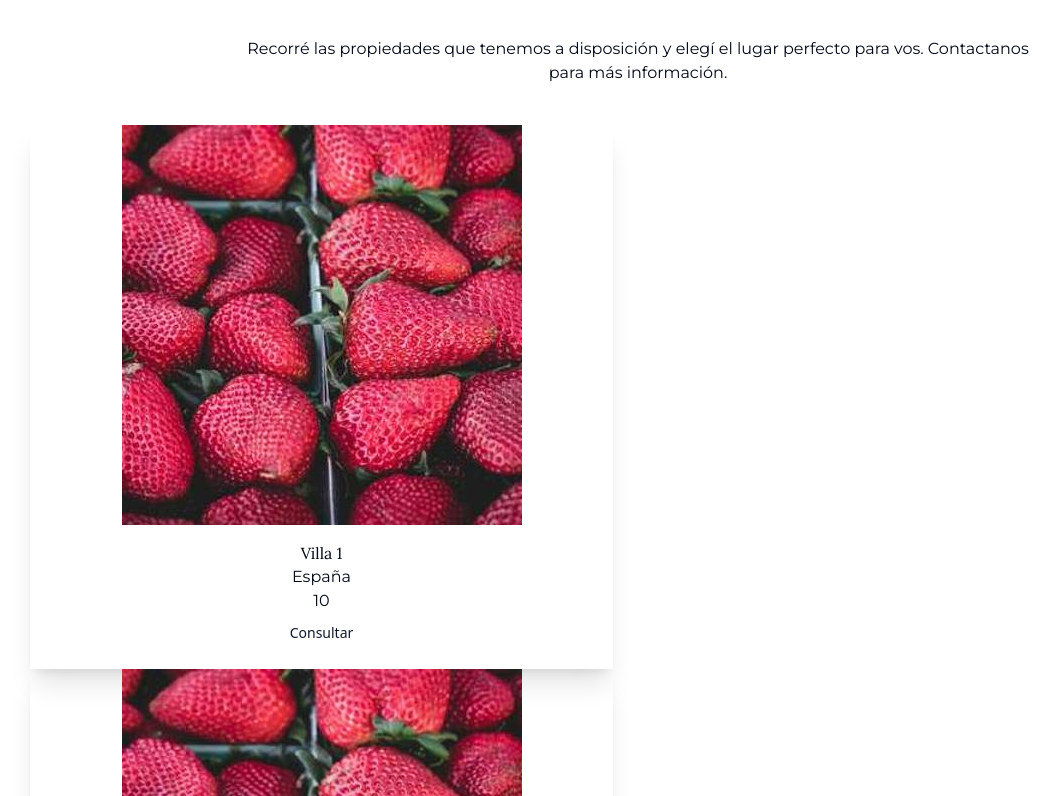
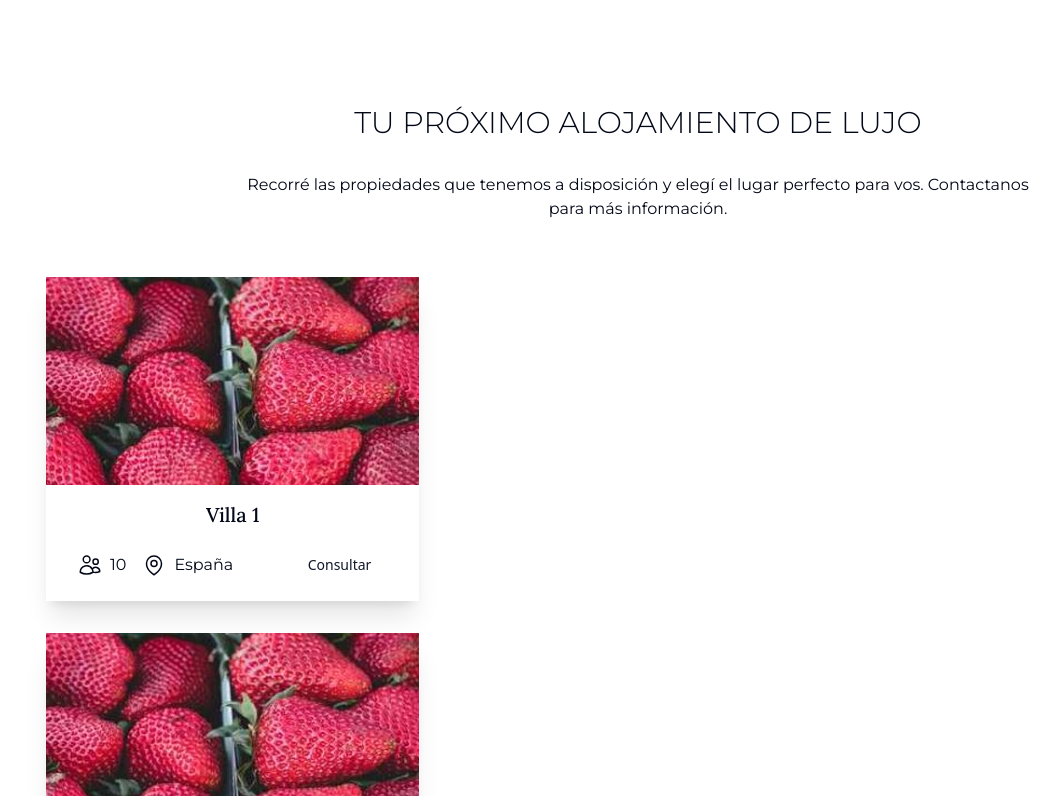
Before and after one commit to cristiancoppari/maiarc-next, a Next.js app: page / in a window 1280 px wide. Shown: the part 4164-4960 px from the top of the page, without its empty margins (2-1062 px from the left). Built offline with nearby package versions, Linux system fonts and the light colour scheme.

Commit message:
changed the style to the acommodation card

```diff
--- a/src/components/Cards/CardAccommodation/CardAccommodation.tsx
+++ b/src/components/Cards/CardAccommodation/CardAccommodation.tsx
@@ -11,12 +11,60 @@ const CardAccommodation = ({
 }: ICardAccommodation) => {
   return (
     <div className="shadow-xl">
-      <Image src={image} alt="" width={400} height={300} className="mx-auto" />
+      <Image
+        src={image}
+        alt=""
+        width={400}
+        height={400}
+        className="h-52 w-full object-cover"
+      />
       <div className="p-4 text-center">
-        <h4 className="p --font-lora">{name}</h4>
-        <p>{location}</p>
-        <p>{capacity}</p>
-        <Button variant="link">Consultar</Button>
+        <h4 className="h4 --font-lora mb-4">{name}</h4>
+        <div className="flex justify-between px-4">
+          <div className="flex gap-4">
+            <div className="flex items-center gap-2">
+              <svg
+                xmlns="http://www.w3.org/2000/svg"
+                fill="none"
+                viewBox="0 0 24 24"
+                strokeWidth={1.5}
+                stroke="currentColor"
+                className="h-6 w-6"
+              >
+                <path
+                  strokeLinecap="round"
+                  strokeLinejoin="round"
+                  d="M15 19.128a9.38 9.38 0 002.625.372 9.337 9.337 0 004.121-.952 4.125 4.125 0 00-7.533-2.493M15 19.128v-.003c0-1.113-.285-2.16-.786-3.07M15 19.128v.106A12.318 12.318 0 018.624 21c-2.331 0-4.512-.645-6.374-1.766l-.001-.109a6.375 6.375 0 0111.964-3.07M12 6.375a3.375 3.375 0 11-6.75 0 3.375 3.375 0 016.75 0zm8.25 2.25a2.625 2.625 0 11-5.25 0 2.625 2.625 0 015.25 0z"
+                />
+              </svg>
+              <p>{capacity}</p>
+            </div>
+            <div className="flex items-center gap-2">
+              <svg
+                xmlns="http://www.w3.org/2000/svg"
+                fill="none"
+                viewBox="0 0 24 24"
+                strokeWidth={1.5}
+                stroke="currentColor"
+                className="h-6 w-6"
+              >
+                <path
+                  strokeLinecap="round"
+                  strokeLinejoin="round"
+                  d="M15 10.5a3 3 0 11-6 0 3 3 0 016 0z"
+                />
+                <path
+                  strokeLinecap="round"
+                  strokeLinejoin="round"
+                  d="M19.5 10.5c0 7.142-7.5 11.25-7.5 11.25S4.5 17.642 4.5 10.5a7.5 7.5 0 1115 0z"
+                />
+              </svg>
+
+              <p>{location}</p>
+            </div>
+          </div>
+          <Button variant="link">Consultar</Button>
+        </div>
       </div>
     </div>
   );
--- a/src/components/Cards/CardBig/CardBig.tsx
+++ b/src/components/Cards/CardBig/CardBig.tsx
@@ -14,11 +14,9 @@ const CardBig = ({ title, image, description, link }: ICardBig) => {
         height={300}
         className="mx-auto w-full"
       />
-            <div className="relative flex h-full flex-col items-center justify-between p-4">
+      <div className="relative flex h-full flex-col items-center justify-between p-4 md:p-8">
         <div>
-                    <h3 className="h3 --font-lora mb-4 font-medium">
-                        - {title} -
-                    </h3>
+          <h3 className="h3 --font-lora mb-4 font-medium">- {title} -</h3>
           <p className="p mb-8">{description}</p>
         </div>
 
--- a/src/components/Carousel/CarouselAccomodations.tsx
+++ b/src/components/Carousel/CarouselAccomodations.tsx
@@ -10,16 +10,25 @@ interface CarouselBlockAccommodations {
 function CarouselAccommodations({ elements }: CarouselBlockAccommodations) {
   return (
     <Swiper
-      slidesPerView={2}
-      spaceBetween={50}
       pagination={{
         dynamicBullets: true,
         clickable: true,
       }}
       modules={[Pagination]}
+      breakpoints={{
+        640: {
+          slidesPerView: 1,
+        },
+        768: {
+          slidesPerView: 2,
+        },
+        1024: {
+          slidesPerView: 3,
+        },
+      }}
     >
       {elements.map((element, index) => (
-        <SwiperSlide key={index}>
+        <SwiperSlide key={index} className="p-4">
           <CardAccommodation {...element} />
         </SwiperSlide>
       ))}
--- a/src/components/Footer/Footer.tsx
+++ b/src/components/Footer/Footer.tsx
@@ -1,3 +1,5 @@
+import type { SvgImport } from "@/types/images";
+
 /* eslint-disable @next/next/no-img-element */
 import icon_fb from "@/assets/images/facebook.svg";
 import icon_ig from "@/assets/images/instagram.svg";
@@ -5,10 +7,6 @@ import icon_wpp from "@/assets/images/whatsapp.svg";
 
 import { Button } from "../UI/button";
 import Link from "next/link";
-
-type SvgImport = {
-  src: string;
-};
 
 const social: Array<{ icon: string; link: string }> = [
   {
--- a/src/components/Galleries/BigGallery/BigGallery.tsx
+++ b/src/components/Galleries/BigGallery/BigGallery.tsx
@@ -8,7 +8,7 @@ interface BigGalleryProps {
 
 const BigGallery = ({ cards }: BigGalleryProps) => {
   return (
-    <div className="md:w-6/7 sm:w-7/8 container grid grid-cols-1 gap-4 md:grid-cols-2 lg:w-3/4 xl:w-2/3">
+    <div className="md:w-6/7 sm:w-7/8 container grid grid-cols-1 gap-4 md:grid-cols-2 lg:w-11/12">
       {cards.map((card, index) => (
         <CardBig
           key={index}
--- a/src/components/Galleries/InstagramGallery/InstagramGallery.tsx
+++ b/src/components/Galleries/InstagramGallery/InstagramGallery.tsx
@@ -6,9 +6,15 @@ const instagram_images = [img_card, img_card, img_card, img_card];
 
 const InstagramGallery = () => {
   return (
-    <div className="flex justify-center gap-12">
+    <div className="flex flex-wrap justify-center gap-12">
       {instagram_images.map((image, index) => (
-        <Image key={index} src={image} alt={"Maiarc Concierce"} width={200} />
+        <Image
+          key={index}
+          src={image}
+          alt={"Maiarc Concierce"}
+          width={100}
+          className="w-full sm:w-1/3 md:w-1/5"
+        />
       ))}
     </div>
   );
--- a/src/components/Galleries/ServiceGallery/ServiceGallery.tsx
+++ b/src/components/Galleries/ServiceGallery/ServiceGallery.tsx
@@ -21,11 +21,9 @@ const ServiceGallery = ({ cards }: ICards) => {
         }}
         modules={[Pagination]}
         breakpoints={{
-          // when window width is >= 640px
           640: {
             slidesPerView: 2,
           },
-          // when window width is >= 768px
           1024: {
             slidesPerView: 3,
           },
--- a/src/components/Newsletter/Newsletter.tsx
+++ b/src/components/Newsletter/Newsletter.tsx
@@ -3,7 +3,7 @@ import { Button } from "../UI/button";
 const Newsletter = () => {
   return (
     <section className="bg-zinc-500 py-8">
-      <div className="container w-1/2">
+      <div className="container md:w-3/4">
         <h3 className="h3 mb-2 uppercase text-slate-100">Inspirate</h3>
         <p className="mb-8 text-slate-100">
           Suscribite al newsletter y sé el primero en enterarte de las últimas
@@ -11,10 +11,10 @@ const Newsletter = () => {
           global.
         </p>
 
-        <div className="mx-auto flex justify-center gap-4">
+        <div className="mx-auto flex flex-col justify-center gap-4 sm:flex-row">
           <input
             type="text"
-            className="w-full rounded-full px-8"
+            className="w-full rounded-full p-2 px-4"
             placeholder="Ingresá tu correo electrónico"
           />
           <Button variant="outline" className="rounded-full px-12 uppercase">
--- a/src/styles/globals.css
+++ b/src/styles/globals.css
@@ -111,7 +111,7 @@
   }
 
   .h4 {
-    @apply text-lg font-bold md:text-xl;
+    @apply text-lg font-medium md:text-xl;
   }
 
   .p {
```
Also changed, not shown: src/types/images.d.ts (+9 -5 lines), src/assets/images/location.svg (added), src/assets/images/people.svg (added). Lines whose indentation alone changed are shown as unchanged.
